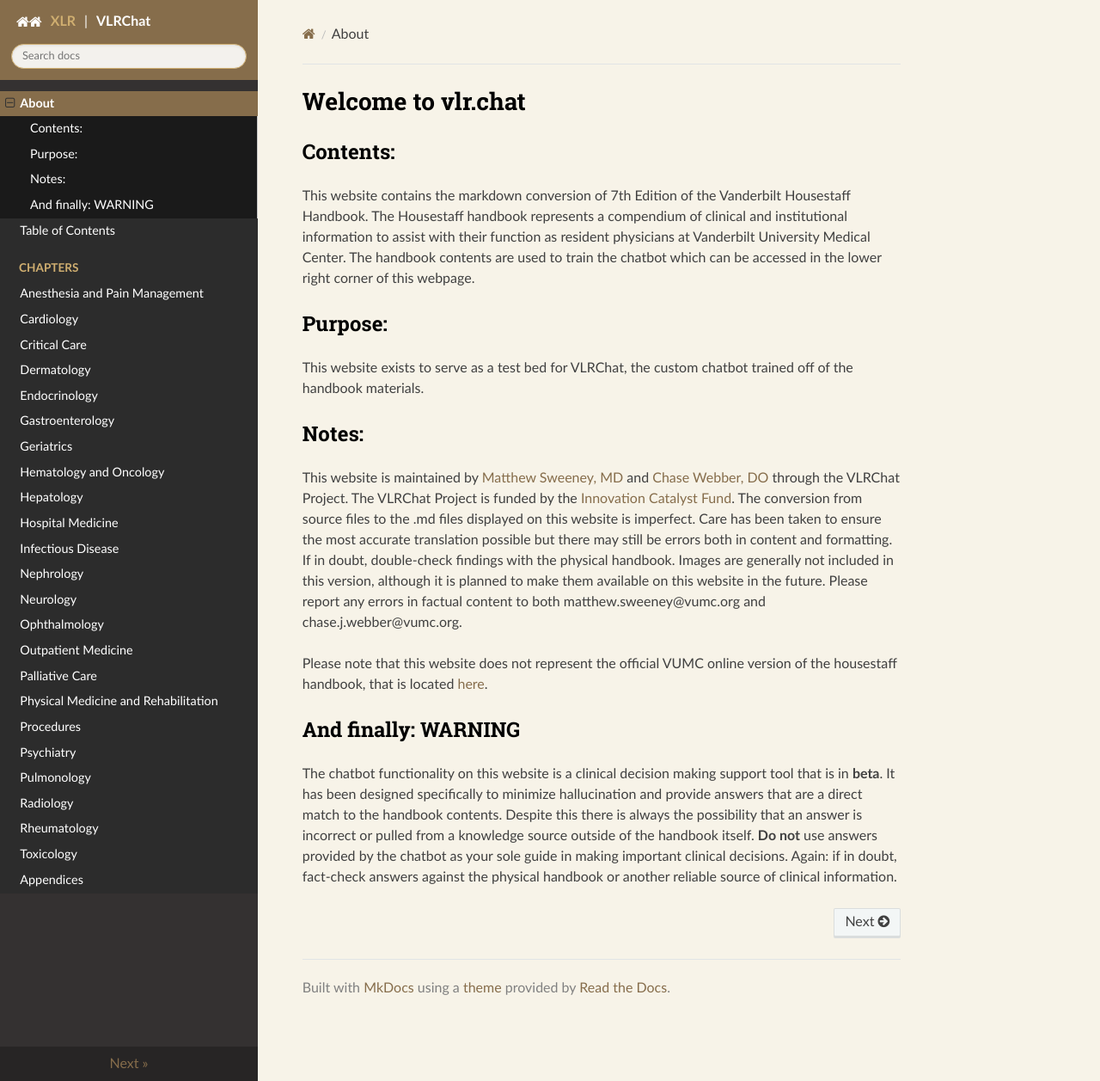
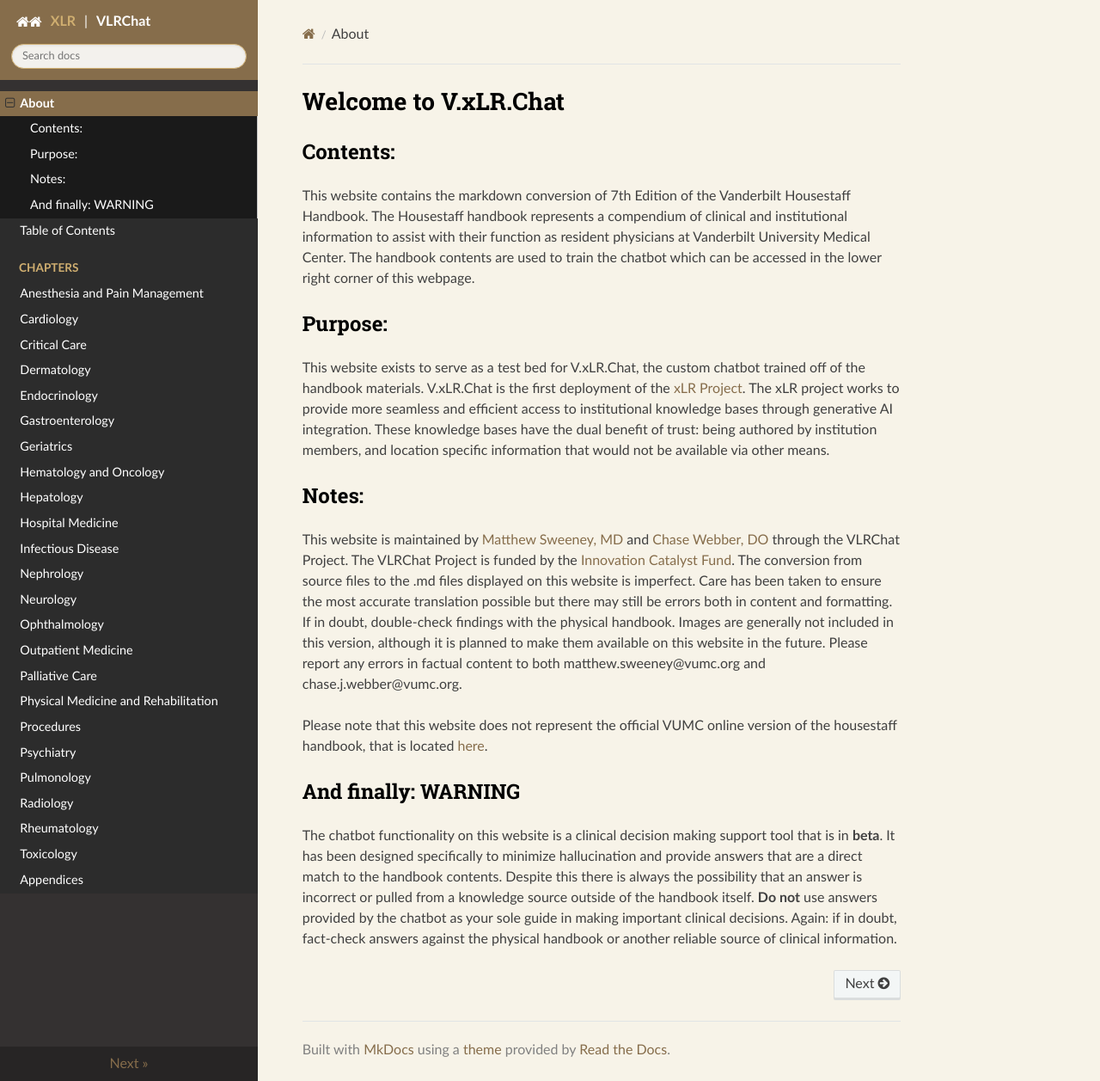
Before and after one commit to everyone6/VLRChat, an MkDocs documentation site: the page built from docs/index.md, in a window 1280 px wide. Shown: the whole page at 86% size. Built offline with MkDocs 1.6.1, drawn with Linux system fonts in a browser that asks for light colours; nearby versions of some CDN libraries; a script that is not in the unit is left out.

Commit message:
Update index.md

```diff
--- a/docs/index.md
+++ b/docs/index.md
@@ -1,4 +1,4 @@
-# Welcome to vlr.chat
+# Welcome to V.xLR.Chat
 
 ## Contents:
 
@@ -6,7 +6,7 @@
 
 ## Purpose:
 
-This website exists to serve as a test bed for VLRChat, the custom chatbot trained off of the handbook materials.
+This website exists to serve as a test bed for V.xLR.Chat, the custom chatbot trained off of the handbook materials. V.xLR.Chat is the first deployment of the [xLR Project](xlr.chat). The xLR project works to provide more seamless and efficient access to institutional knowledge bases through generative AI integration. These knowledge bases have the dual benefit of trust: being authored by institution members, and location specific information that would not be available via other means.
 
 ## Notes:
 
```
